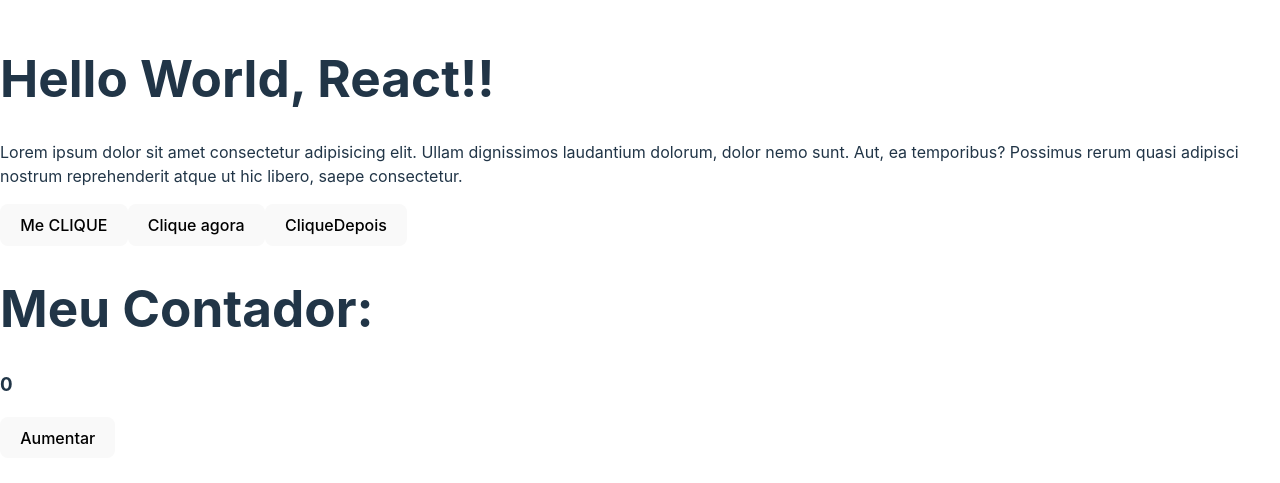
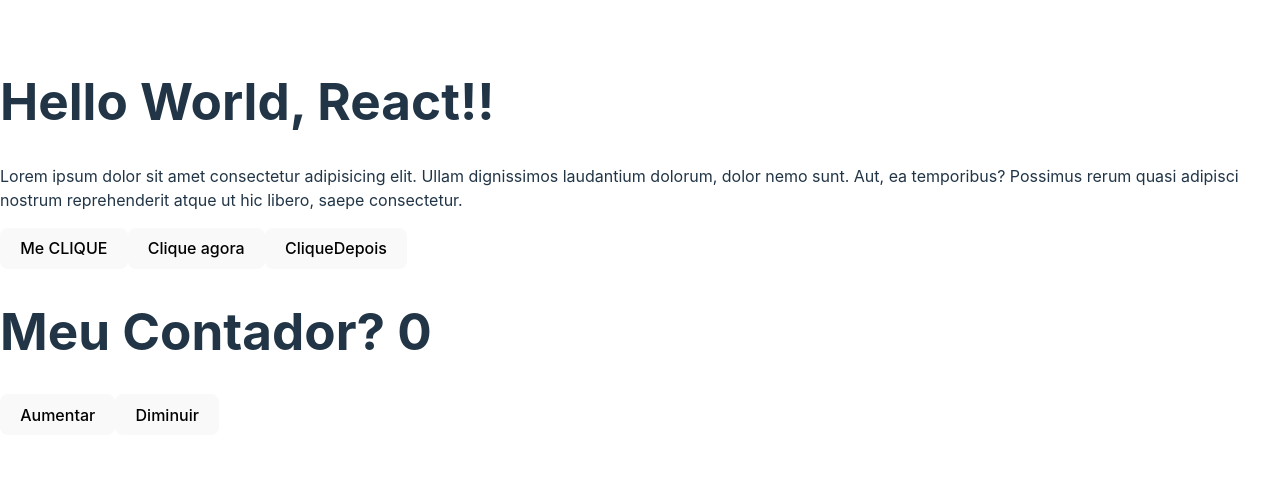
Before and after one commit to D-Franca-Almeida/LearningReact, a React (Vite) app in the folder MyFirstReact/: page / in a window 1280 px wide. Shown: the part 163-646 px from the top of the page. Built offline with nearby package versions, Linux system fonts and the light colour scheme.

Commit message:
Teoria de renderização de app

```diff
--- a/MyFirstReact/src/components/MyContador.jsx
+++ b/MyFirstReact/src/components/MyContador.jsx
@@ -8,11 +8,27 @@
     function aumentar() {
         setContador(contador + 1)
     }
+    function diminuir() {
+        setContador(contador - 1)
+    }
+
+    if (contador > 5) {
+        return (
+
+            <div>
+                <h1> Valor muito alto</h1>
+                <button onClick={aumentar}> Aumentar</button>
+                <button onClick={diminuir}>Diminuir</button>
+            </div>
+        )
+    }
+
     return (
         <div>
-            <h1>Meu Contador: </h1>
-            <h3>{contador}</h3>
-            <button onClick={aumentar} >Aumentar</button>
+            <h1>Meu Contador? {contador}</h1>
+            <button onClick={aumentar}> Aumentar</button>
+            <button onClick={diminuir}>Diminuir</button>
         </div>
     )
+
 }
```
